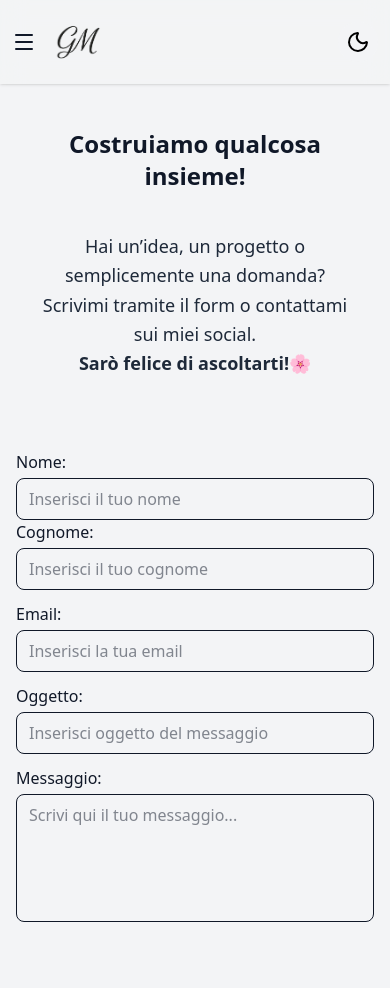
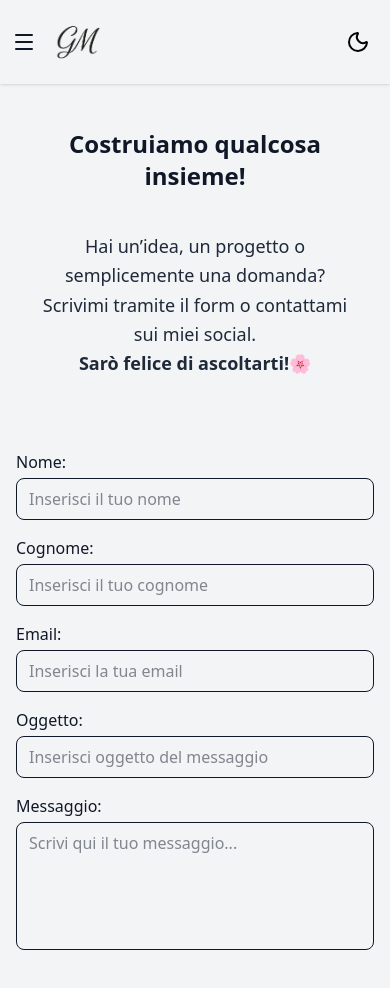
Before and after one commit to giorgiameffe/giorgiameffe-portfolio, a React (Vite) app: page /contacts in a window 390 px wide. Shown: the top 988 px of the page. Built offline with nearby package versions, Linux system fonts and the light colour scheme; a web font is replaced by a local one.

Commit message:
feat: responsive refactor

```diff
--- a/src/components/ContactForm.tsx
+++ b/src/components/ContactForm.tsx
@@ -31,14 +31,13 @@ const ContactForm: React.FC = () => {
     }
 
 
-
     return (
 
         // Form contatti
         <form onSubmit={handleSubmit} className="md:max-w-2xl lg:max-w-3xl mx-auto">
 
             {/* Container Nome e Cognome */}
-            <div className="flex flex-col md:flex-row md:gap-6 lg:gap-4 mb-3">
+            <div className="flex flex-col md:flex-row md:gap-6 lg:gap-4 mb-4">
                 {/* Nome */}
                 <div className="flex-1">
                     <div className="flex items-center mb-1">
@@ -58,7 +57,7 @@ const ContactForm: React.FC = () => {
 
                 {/* Cognome */}
                 <div className="flex-1">
-                    <div className="flex items-center mb-1">
+                    <div className="flex items-center mb-1 mt-4 md:mt-0">
                         <label htmlFor="lastName" className="font-medium">Cognome:</label>
                     </div>
                     <input
@@ -86,7 +85,7 @@ const ContactForm: React.FC = () => {
                 value={formData.object}
                 onChange={handleChange}
                 required
-                className="w-full border rounded-lg px-3 py-2 mb-3"
+                className="w-full border rounded-lg px-3 py-2 mb-4"
             />
 
             {/* Oggetto del messaggio */}
@@ -101,7 +100,7 @@ const ContactForm: React.FC = () => {
                 value={formData.object}
                 onChange={handleChange}
                 required
-                className="w-full border rounded-lg px-3 py-2 mb-3"
+                className="w-full border rounded-lg px-3 py-2 mb-4"
             />
 
             {/* Messaggio */}
@@ -130,18 +129,27 @@ export default ContactForm;
 // ---------------------------------------------------------
 
 {/*
-    FormEvent:
-    - Rappresenta l'evento generato dall'invio di un form.
-    - Lo si usa di solito nella funzione handleSubmit.
-    - Contiene e.preventDefault(), dati del form, target, ecc.
-    - Esempio:
-     const handleSubmit = (e: FormEvent<HTMLFormElement>) => { ... }
+  FormEvent:
+  - Rappresenta l'evento che si genera quando un form viene inviato.
+  - Si usa principalmente nella funzione handleSubmit.
+  - Permette di accedere a e.preventDefault() per evitare il comportamento di default del browser (come il reload della pagina),
+    ai dati del form e al target del form stesso.
+  - È utile per gestire l'invio dei dati in modo controllato con React.
+  - Esempio:
+      const handleSubmit = (e: FormEvent<HTMLFormElement>) => {
+        e.preventDefault();
+        // gestisci i dati del form qui
+      }
 */}
 
-{/*  ChangeEvent:
-    - Rappresenta l'evento generato quando un input cambia valore.
-    - Lo si usa nella funzione handleChange di input, textarea, select.
-    - ChangeEvent è generico: ChangeEvent<HTMLInputElement>, ChangeEvent<HTMLTextAreaElement>, ecc.
-    - Esempio:
-     const handleChange = (e: ChangeEvent<HTMLInputElement>) => { ... }
+{/*
+  ChangeEvent:
+  - Rappresenta l'evento che si genera quando un input, textarea o select cambia valore.
+  - Si usa nelle funzioni handleChange per aggiornare lo stato o reagire alle modifiche dell'utente.
+  - È un tipo generico: ChangeEvent<HTMLInputElement>, ChangeEvent<HTMLTextAreaElement>, ChangeEvent<HTMLSelectElement>, ecc.
+  - Permette di leggere il valore corrente del campo tramite e.target.value.
+  - Esempio:
+      const handleChange = (e: ChangeEvent<HTMLInputElement>) => {
+        setNome(e.target.value);
+      }
 */}
```
